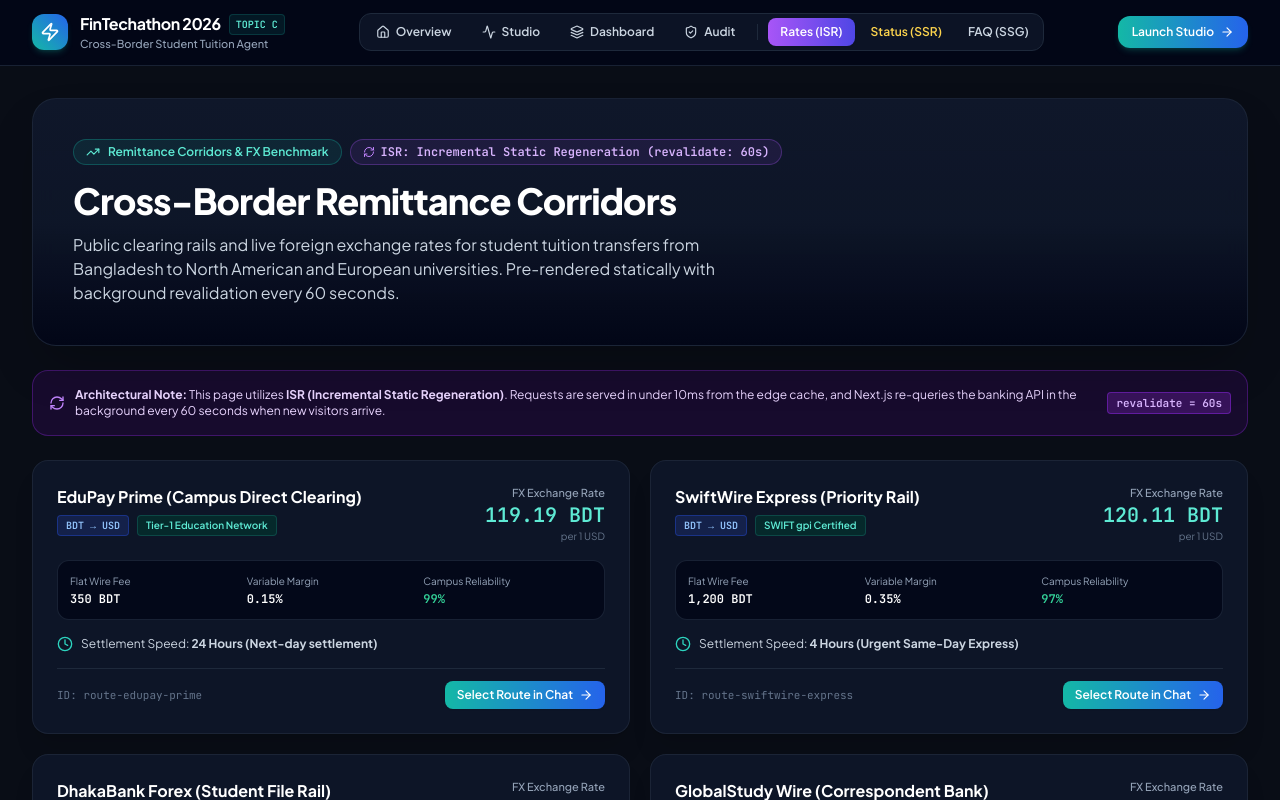
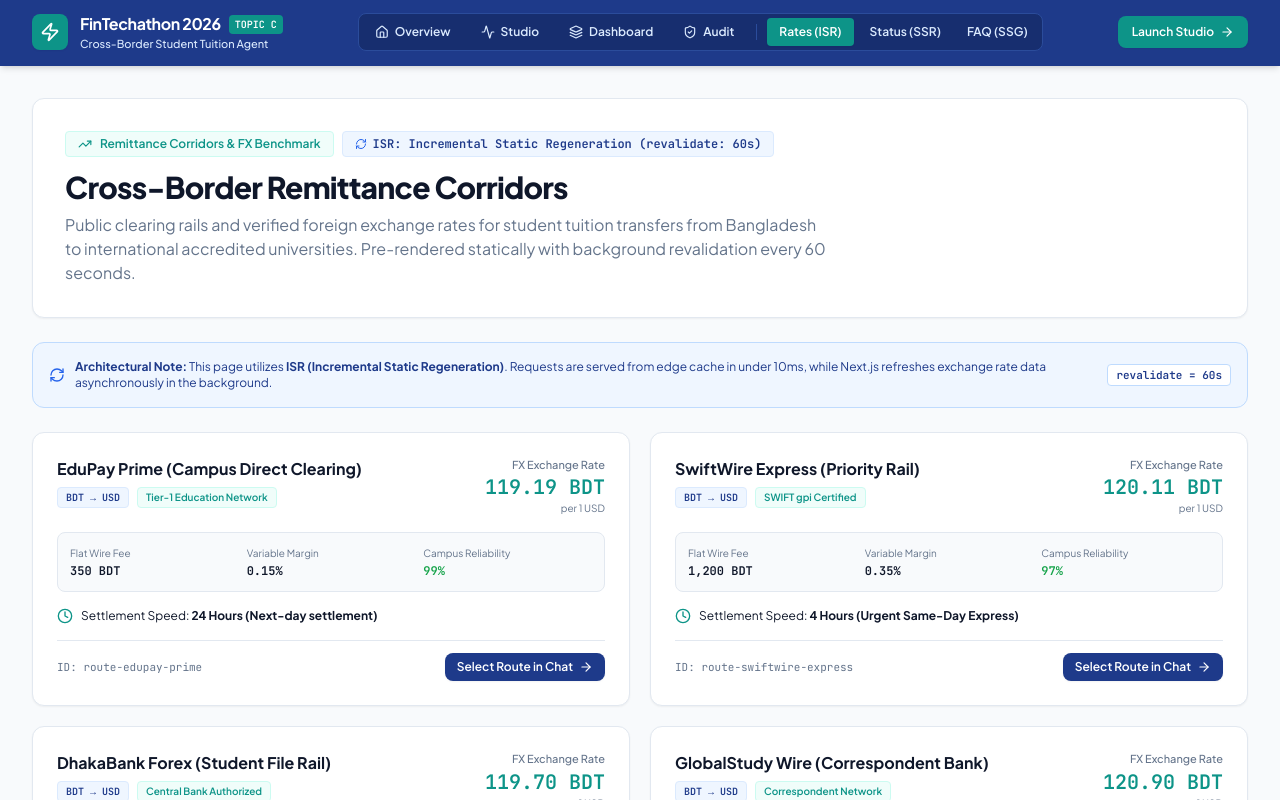
Before and after one commit to MirEashanZaman/student-tuition-payment-agent, a Next.js app in the folder frontend/: page /rates in a window 1280 px wide. Shown: the top 800 px of the page. Built offline with nearby package versions, Linux system fonts and the light colour scheme; no server answers.

Commit message:
feat(ui): apply solid Navy and Teal palette to rates page with zero gradients

```diff
--- a/frontend/src/app/rates/page.tsx
+++ b/frontend/src/app/rates/page.tsx
@@ -106,69 +106,69 @@ export default async function RatesPage() {
   const rates = await getRates();
 
   return (
-    <div className="min-h-screen bg-[#090D16] text-slate-100 flex flex-col font-sans selection:bg-teal-500 selection:text-white">
-      <header className="sticky top-0 z-40 bg-slate-950/80 border-b border-slate-800/80 backdrop-blur-xl px-4 sm:px-8 py-3">
+    <div className="min-h-screen bg-[#F8FAFC] text-[#0F172A] flex flex-col font-sans selection:bg-[#0D9488] selection:text-white">
+      <header className="sticky top-0 z-40 bg-[#1E3A8A] border-b border-[#1E3A8A] text-white px-4 sm:px-8 py-3 shadow-md">
         <div className="max-w-7xl mx-auto flex items-center justify-between gap-4">
-          <Link href="/" className="flex items-center gap-3 text-left focus:outline-none group">
-            <div className="w-9 h-9 rounded-xl bg-gradient-to-tr from-teal-500 to-blue-600 flex items-center justify-center text-white shadow-md shadow-teal-500/20 group-hover:scale-105 transition-transform">
-              <Zap className="w-5 h-5" />
+          <Link href="/" className="flex items-center gap-3 text-left focus:outline-none">
+            <div className="w-9 h-9 rounded-lg bg-[#0D9488] flex items-center justify-center text-white shadow-sm font-bold">
+              <Zap className="w-5 h-5 text-white" />
             </div>
             <div>
               <div className="flex items-center gap-2">
                 <span className="text-base font-bold text-white tracking-tight">FinTechathon 2026</span>
-                <span className="text-[10px] uppercase font-mono font-bold px-1.5 py-0.5 rounded bg-teal-500/10 text-teal-300 border border-teal-500/20">
+                <span className="text-[10px] uppercase font-mono font-bold px-1.5 py-0.5 rounded bg-[#0D9488] text-white">
                   Topic C
                 </span>
               </div>
-              <p className="text-[11px] text-slate-400 font-medium">Cross-Border Student Tuition Agent</p>
+              <p className="text-[11px] text-blue-100 font-medium">Cross-Border Student Tuition Agent</p>
             </div>
           </Link>
 
-          <nav className="flex items-center gap-1.5 bg-slate-900/80 border border-slate-800 p-1 rounded-xl">
+          <nav className="hidden md:flex items-center gap-1.5 bg-[#172E6F] border border-[#2B4C9B] p-1 rounded-lg">
             <Link
               href="/"
-              className="px-3 py-1.5 rounded-lg text-xs font-semibold text-slate-300 hover:text-white hover:bg-slate-800 transition-colors flex items-center gap-1.5"
+              className="px-3 py-1.5 rounded text-xs font-semibold text-blue-100 hover:text-white hover:bg-[#1E3A8A] transition-colors flex items-center gap-1.5"
             >
               <HomeIcon className="w-3.5 h-3.5" />
               <span>Overview</span>
             </Link>
             <Link
               href="/chat"
-              className="px-3 py-1.5 rounded-lg text-xs font-semibold text-slate-300 hover:text-white hover:bg-slate-800 transition-colors flex items-center gap-1.5"
+              className="px-3 py-1.5 rounded text-xs font-semibold text-blue-100 hover:text-white hover:bg-[#1E3A8A] transition-colors flex items-center gap-1.5"
             >
               <Activity className="w-3.5 h-3.5" />
               <span>Studio</span>
             </Link>
             <Link
               href="/dashboard"
-              className="px-3 py-1.5 rounded-lg text-xs font-semibold text-slate-300 hover:text-white hover:bg-slate-800 transition-colors flex items-center gap-1.5"
+              className="px-3 py-1.5 rounded text-xs font-semibold text-blue-100 hover:text-white hover:bg-[#1E3A8A] transition-colors flex items-center gap-1.5"
             >
               <Layers className="w-3.5 h-3.5" />
               <span>Dashboard</span>
             </Link>
             <Link
               href="/audit"
-              className="px-3 py-1.5 rounded-lg text-xs font-semibold text-slate-300 hover:text-white hover:bg-slate-800 transition-colors flex items-center gap-1.5"
+              className="px-3 py-1.5 rounded text-xs font-semibold text-blue-100 hover:text-white hover:bg-[#1E3A8A] transition-colors flex items-center gap-1.5"
             >
               <ShieldCheck className="w-3.5 h-3.5" />
               <span>Audit</span>
             </Link>
-            <span className="w-px h-4 bg-slate-800 my-auto mx-1"></span>
+            <span className="w-px h-4 bg-[#2B4C9B] my-auto mx-1"></span>
             <Link
               href="/rates"
-              className="px-3 py-1.5 rounded-lg text-xs font-semibold bg-gradient-to-r from-purple-500 to-indigo-600 text-white shadow-sm"
+              className="px-3 py-1.5 rounded text-xs font-semibold bg-[#0D9488] text-white shadow-sm"
             >
               Rates (ISR)
             </Link>
             <Link
               href="/status"
-              className="px-2.5 py-1.5 rounded-lg text-xs font-semibold text-amber-300 hover:text-white hover:bg-amber-950/40 transition-colors"
+              className="px-2.5 py-1.5 rounded text-xs font-semibold text-blue-100 hover:text-white hover:bg-[#1E3A8A] transition-colors"
             >
               Status (SSR)
             </Link>
             <Link
               href="/faq"
-              className="px-2.5 py-1.5 rounded-lg text-xs font-semibold text-slate-300 hover:text-white hover:bg-slate-800 transition-colors"
+              className="px-2.5 py-1.5 rounded text-xs font-semibold text-blue-100 hover:text-white hover:bg-[#1E3A8A] transition-colors"
             >
               FAQ (SSG)
             </Link>
@@ -176,7 +176,7 @@ export default async function RatesPage() {
 
           <Link
             href="/chat"
-            className="py-2 px-3.5 rounded-xl bg-gradient-to-r from-teal-500 to-blue-600 hover:from-teal-400 hover:to-blue-500 text-white font-semibold text-xs shadow-md shadow-teal-500/20 flex items-center gap-1.5 transition-all"
+            className="py-2 px-3.5 rounded-lg bg-[#0D9488] hover:bg-[#0F766E] text-white font-semibold text-xs shadow-sm flex items-center gap-1.5 transition-colors"
           >
             <span>Launch Studio</span>
             <ArrowRight className="w-3.5 h-3.5" />
@@ -185,33 +185,33 @@ export default async function RatesPage() {
       </header>
 
       <main className="flex-1 max-w-7xl w-full mx-auto p-4 sm:p-6 md:p-8 space-y-6">
-        <div className="bg-gradient-to-b from-slate-900 via-slate-900/90 to-slate-950 border border-slate-800/80 rounded-3xl p-6 sm:p-10 shadow-2xl relative overflow-hidden backdrop-blur-md">
-          <div className="flex flex-wrap items-center gap-2 mb-4">
-            <div className="inline-flex items-center gap-2 px-3 py-1 rounded-full bg-teal-500/10 border border-teal-500/30 text-teal-300 text-xs font-semibold">
+        <div className="bg-white border border-[#E2E8F0] rounded-xl p-6 sm:p-8 shadow-sm">
+          <div className="flex flex-wrap items-center gap-2 mb-3">
+            <div className="inline-flex items-center gap-2 px-3 py-1 rounded bg-[#F0FDFA] border border-[#CCFBF1] text-[#0D9488] text-xs font-semibold">
               <TrendingUp className="w-3.5 h-3.5" />
               <span>Remittance Corridors &amp; FX Benchmark</span>
             </div>
-            <div className="inline-flex items-center gap-1.5 px-3 py-1 rounded-full bg-purple-500/10 border border-purple-500/30 text-purple-300 text-xs font-bold font-mono">
-              <RefreshCw className="w-3 h-3 text-purple-400" />
+            <div className="inline-flex items-center gap-1.5 px-3 py-1 rounded bg-[#EFF6FF] border border-[#DBEAFE] text-[#1E3A8A] text-xs font-bold font-mono">
+              <RefreshCw className="w-3 h-3 text-[#2563EB]" />
               <span>ISR: Incremental Static Regeneration (revalidate: 60s)</span>
             </div>
           </div>
-          <h1 className="text-3xl sm:text-4xl font-extrabold tracking-tight text-white mb-3">
+          <h1 className="text-2xl sm:text-3xl font-extrabold tracking-tight text-[#0F172A] mb-2">
             Cross-Border Remittance Corridors
           </h1>
-          <p className="text-sm sm:text-base text-slate-300 max-w-2xl leading-relaxed">
-            Public clearing rails and live foreign exchange rates for student tuition transfers from Bangladesh to North American and European universities. Pre-rendered statically with background revalidation every 60 seconds.
+          <p className="text-sm sm:text-base text-[#64748B] max-w-3xl leading-relaxed">
+            Public clearing rails and verified foreign exchange rates for student tuition transfers from Bangladesh to international accredited universities. Pre-rendered statically with background revalidation every 60 seconds.
           </p>
         </div>
 
-        <div className="p-4 rounded-2xl bg-purple-950/30 border border-purple-800/50 text-purple-200 text-xs flex items-center justify-between">
+        <div className="p-4 rounded-xl bg-[#EFF6FF] border border-[#BFDBFE] text-[#1E3A8A] text-xs flex items-center justify-between">
           <div className="flex items-center gap-2.5">
-            <RefreshCw className="w-4 h-4 text-purple-400 shrink-0" />
+            <RefreshCw className="w-4 h-4 text-[#2563EB] shrink-0" />
             <span>
-              <strong>Architectural Note:</strong> This page utilizes <strong>ISR (Incremental Static Regeneration)</strong>. Requests are served in under 10ms from the edge cache, and Next.js re-queries the banking API in the background every 60 seconds when new visitors arrive.
+              <strong>Architectural Note:</strong> This page utilizes <strong>ISR (Incremental Static Regeneration)</strong>. Requests are served from edge cache in under 10ms, while Next.js refreshes exchange rate data asynchronously in the background.
             </span>
           </div>
-          <span className="font-mono text-[11px] font-bold text-purple-300 shrink-0 hidden sm:inline bg-purple-900/50 border border-purple-700/60 px-2 py-0.5 rounded">
+          <span className="font-mono text-[11px] font-bold text-[#1E3A8A] shrink-0 hidden sm:inline bg-white border border-[#BFDBFE] px-2 py-0.5 rounded">
             revalidate = 60s
           </span>
         </div>
@@ -220,62 +220,62 @@ export default async function RatesPage() {
           {rates.map((rate) => (
             <div
               key={rate.id}
-              className="bg-slate-900/90 border border-slate-800/80 hover:border-slate-700 rounded-2xl p-6 shadow-xl transition-all flex flex-col justify-between backdrop-blur-md"
+              className="bg-white border border-[#E2E8F0] hover:border-[#CBD5E1] rounded-xl p-6 shadow-sm transition-all flex flex-col justify-between"
             >
               <div>
                 <div className="flex justify-between items-start gap-3 mb-3">
                   <div>
-                    <h3 className="font-bold text-base text-white">{rate.provider_name}</h3>
+                    <h3 className="font-bold text-base text-[#0F172A]">{rate.provider_name}</h3>
                     <div className="flex items-center gap-2 mt-1.5">
-                      <span className="text-[10px] font-mono font-semibold px-2 py-0.5 rounded bg-blue-950/80 text-blue-300 border border-blue-800/60">
+                      <span className="text-[10px] font-mono font-semibold px-2 py-0.5 rounded bg-[#EFF6FF] text-[#1E3A8A] border border-[#DBEAFE]">
                         {rate.source_currency} &rarr; {rate.target_currency}
                       </span>
-                      <span className="text-[10px] font-semibold px-2 py-0.5 rounded bg-teal-950/80 text-teal-300 border border-teal-800/60">
+                      <span className="text-[10px] font-semibold px-2 py-0.5 rounded bg-[#F0FDFA] text-[#0D9488] border border-[#CCFBF1]">
                         {rate.compliance_rating}
                       </span>
                     </div>
                   </div>
                   <div className="text-right">
-                    <span className="text-[11px] text-slate-400 block font-medium">FX Exchange Rate</span>
-                    <span className="text-xl font-bold font-mono text-teal-300">
+                    <span className="text-[11px] text-[#64748B] block font-medium">FX Exchange Rate</span>
+                    <span className="text-xl font-bold font-mono text-[#0D9488]">
                       {rate.inverse_rate.toFixed(2)} BDT
                     </span>
-                    <span className="text-[10px] text-slate-500 block">per 1 USD</span>
+                    <span className="text-[10px] text-[#64748B] block">per 1 USD</span>
                   </div>
                 </div>
 
-                <div className="grid grid-cols-3 gap-2 p-3 bg-slate-950/80 rounded-xl border border-slate-800/80 text-xs my-4">
+                <div className="grid grid-cols-3 gap-2 p-3 bg-[#F8FAFC] rounded-lg border border-[#E2E8F0] text-xs my-4">
                   <div>
-                    <span className="text-slate-400 text-[10px] block">Flat Wire Fee</span>
-                    <span className="font-bold font-mono text-white mt-0.5 block">
+                    <span className="text-[#64748B] text-[10px] block">Flat Wire Fee</span>
+                    <span className="font-bold font-mono text-[#0F172A] mt-0.5 block">
                       {rate.transfer_fee_flat_bdt.toLocaleString()} BDT
                     </span>
                   </div>
                   <div>
-                    <span className="text-slate-400 text-[10px] block">Variable Margin</span>
-                    <span className="font-bold font-mono text-white mt-0.5 block">
+                    <span className="text-[#64748B] text-[10px] block">Variable Margin</span>
+                    <span className="font-bold font-mono text-[#0F172A] mt-0.5 block">
                       {(rate.transfer_fee_percent * 100).toFixed(2)}%
                     </span>
                   </div>
                   <div>
-                    <span className="text-slate-400 text-[10px] block">Campus Reliability</span>
-                    <span className="font-bold font-mono text-emerald-400 mt-0.5 block">
+                    <span className="text-[#64748B] text-[10px] block">Campus Reliability</span>
+                    <span className="font-bold font-mono text-[#16A34A] mt-0.5 block">
                       {Math.round(rate.reliability_score * 100)}%
                     </span>
                   </div>
                 </div>
 
-                <div className="flex items-center gap-2 text-xs text-slate-300 mb-4">
-                  <Clock className="w-4 h-4 text-teal-400 shrink-0" />
+                <div className="flex items-center gap-2 text-xs text-[#0F172A] mb-4">
+                  <Clock className="w-4 h-4 text-[#0D9488] shrink-0" />
                   <span>Settlement Speed: <strong>{rate.speed_description}</strong></span>
                 </div>
               </div>
 
-              <div className="pt-3 border-t border-slate-800 flex justify-between items-center">
-                <span className="text-[11px] text-slate-500 font-mono">ID: {rate.id}</span>
+              <div className="pt-3 border-t border-[#E2E8F0] flex justify-between items-center">
+                <span className="text-[11px] text-[#64748B] font-mono">ID: {rate.id}</span>
                 <Link
                   href="/chat"
-                  className="py-1.5 px-3 rounded-lg bg-gradient-to-r from-teal-500 to-blue-600 hover:from-teal-400 hover:to-blue-500 text-white font-semibold text-xs flex items-center gap-1.5 transition-all shadow-sm"
+                  className="py-1.5 px-3 rounded-lg bg-[#1E3A8A] hover:bg-[#172E6F] text-white font-semibold text-xs flex items-center gap-1.5 transition-colors shadow-sm"
                 >
                   <span>Select Route in Chat</span>
                   <ArrowRight className="w-3.5 h-3.5" />
@@ -286,7 +286,7 @@ export default async function RatesPage() {
         </div>
       </main>
 
-      <footer className="text-center text-xs text-slate-500 py-6 border-t border-slate-800/80">
+      <footer className="text-center text-xs text-[#64748B] py-6 border-t border-[#E2E8F0] bg-white">
         FinTechathon 2026 • Incremental Static Regeneration (ISR) Corridor Architecture
       </footer>
     </div>
```
